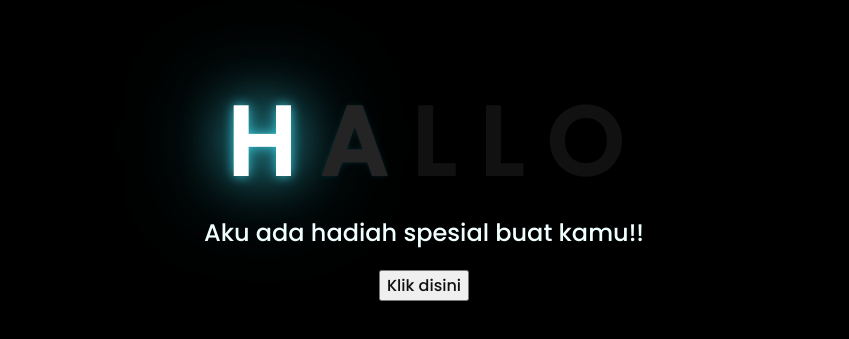
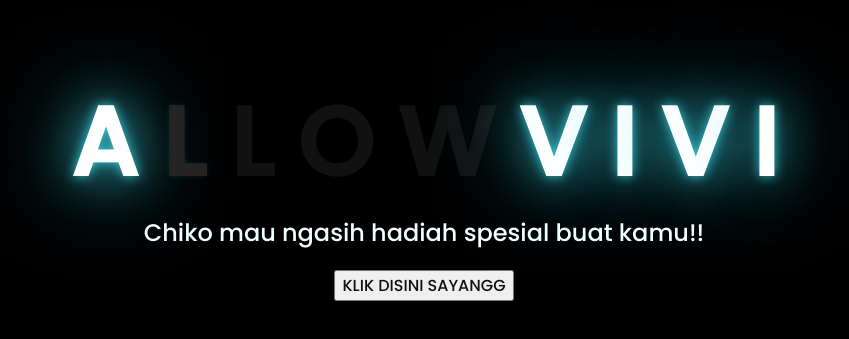
Before and after one commit to Puffiwahyu1/wahyu.github.io, a plain HTML site: page index.html in a window 1280 px wide. Shown: the part 223-562 px from the top of the page, without its empty margins (224-1073 px from the left). Drawn offline with Linux system fonts and the light colour scheme.

Commit message:
Update index.html

```diff
--- a/index.html
+++ b/index.html
@@ -11,18 +11,22 @@
 <body>
     <div class="greetings">
     <!-- silahkan menambah kata sesuai keinginan dengan <span>text...</span -->
-        <span>H</span>
         <span>A</span>
         <span>L</span>
         <span>L</span>
         <span>O</span>
+        <span>W</span>
+        <span>V</span>
+        <span>I</span>
+        <span>V</span>
+        <span>I</span>
     </div>
     <div class="description">
-        <span>Aku ada hadiah spesial buat kamu!!</span>
+        <span>Chiko mau ngasih hadiah spesial buat kamu!!</span>
     </div>
     <div class="button">
         <button>
-            <a href="flower.html">Klik disini</a>
+            <a href="flower.html">KLIK DISINI SAYANGG</a>
         </button>
 
     </div>
```
